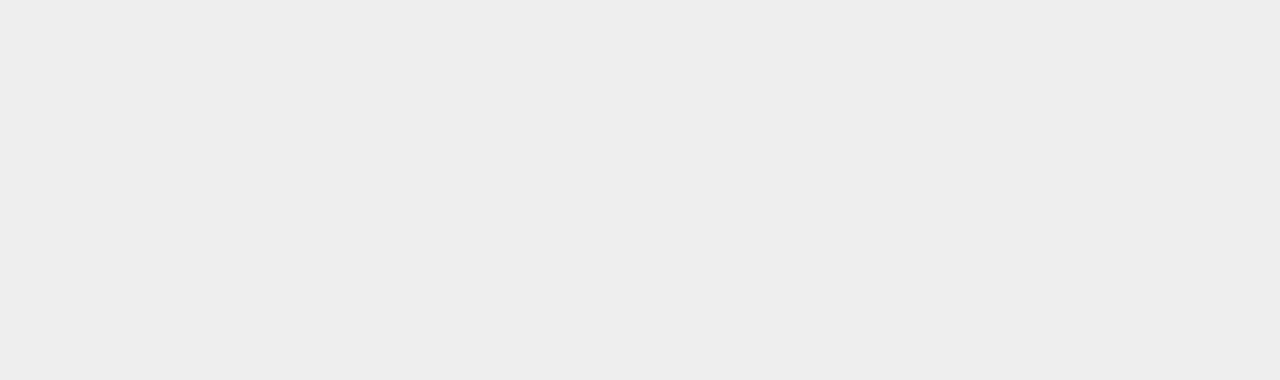
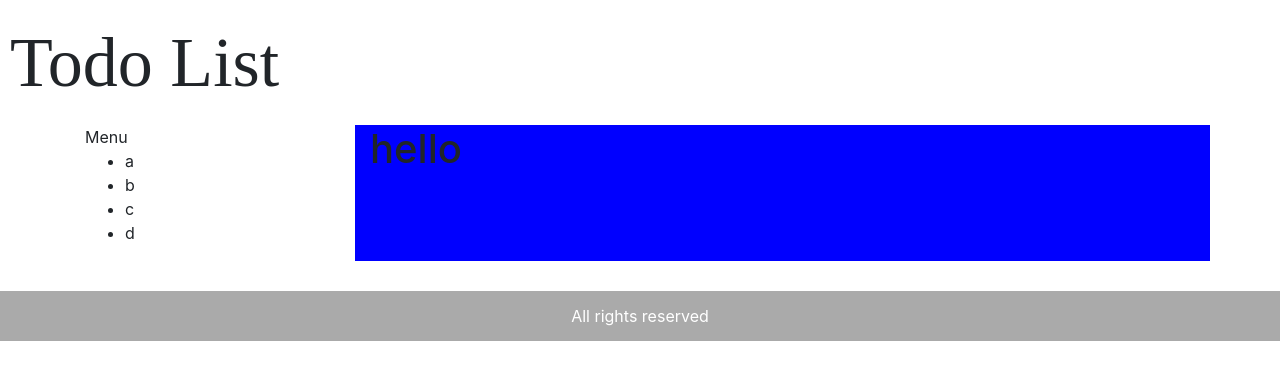
Before and after one commit to rika0384/todolist, a plain HTML site: page index.html in a window 1280 px wide. Drawn offline with nearby package versions, Linux system fonts and the light colour scheme.

Commit message:
create sample

```diff
--- a/css/styles.css
+++ b/css/styles.css
@@ -1,5 +1,21 @@
 body{
   font-family: 'Courier New', sans-serif;
-  font-size: 14px;
+  font-size: 20px;
   background: #eee;
 }
+
+.title{
+    margin: auto;
+    padding: 10px;
+    font-size: 70px;
+    font-family: 'Ultra';
+}
+
+#footer{
+    background-color: #aaa;
+    height: 50px;
+    text-align: center;
+    line-height: 50px;
+    color : #fff;
+    margin-top:30px;
+}
--- a/index.html
+++ b/index.html
@@ -4,8 +4,89 @@
   <meta charset="utf-8">
   <title>Todo List</title>
   <link rel="stylesheet" href="css/styles.css">
+  <!-- viewport meta -->
+  <meta name="viewport" content="width=device-width, initial-scale=1, shrink-to-fit=no">
+
+  <!-- Bootstrap CSS -->
+  <link rel="stylesheet" href="https://maxcdn.bootstrapcdn.com/bootstrap/4.0.0/css/bootstrap.min.css" integrity="sha384-Gn5384xqQ1aoWXA+058RXPxPg6fy4IWvTNh0E263XmFcJlSAwiGgFAW/dAiS6JXm" crossorigin="anonymous">
+
+
 </head>
 <body>
-  <script src="js/main.js"></script>
+    <div class="title">Todo List</div>
+    <div class="container">
+        <div class="row">
+
+            <div class="col-md-3">
+                <div class="panel panel-primary">
+                    <div class="panel-heading">Menu</div>
+                    <div class="panel-body">
+                        <ul>
+                        <li>a</li>
+                        <li>b</li>
+                        <li>c</li>
+                        <li>d</li>
+                        </ul>
+                    </div>
+                </div>
+            </div>
+
+            <!-- main -->
+            <div class="col-md-9" style="background-color:blue">
+                <!-- apply custom style -->
+                <div class="page-header">
+                <h1>hello</h1>
+                </div>
+            </div>
+
+        </div>
+
+    </div>
+
+
+        <div id="footer">All rights reserved</div>
+      <script src="js/main.js"></script>
+      <script src="https://code.jquery.com/jquery-3.2.1.slim.min.js" integrity="sha384-KJ3o2DKtIkvYIK3UENzmM7KCkRr/rE9/Qpg6aAZGJwFDMVNA/GpGFF93hXpG5KkN" crossorigin="anonymous"></script>
+      <script src="https://cdnjs.cloudflare.com/ajax/libs/popper.js/1.12.9/umd/popper.min.js" integrity="sha384-ApNbgh9B+Y1QKtv3Rn7W3mgPxhU9K/ScQsAP7hUibX39j7fakFPskvXusvfa0b4Q" crossorigin="anonymous"></script>
+      <script src="https://maxcdn.bootstrapcdn.com/bootstrap/4.0.0/js/bootstrap.min.js" integrity="sha384-JZR6Spejh4U02d8jOt6vLEHfe/JQGiRRSQQxSfFWpi1MquVdAyjUar5+76PVCmYl" crossorigin="anonymous"></script>
+
+<!--
+
+        <div class="row">
+            <div class="nav nav-pills nav-stacked">
+                <ul>
+                  <h2>目次</h2>
+                  <li><a href="#menu01">競プロ問題埋め</a></li>
+                  <li><a href="#menu02">英語の勉強</a></li>
+                  <li><a href="#menu03">プログラミング</a></li>
+                </ul>
+            </div>
+            <div class="">
+                <div class="tasks">
+                    <div class="box" id="menu01">
+                      <h2>競プロ問題埋め</h2>
+                      <li>aoj450AC</li>
+                      <li>aojicpc250まで埋める</li>
+                      <li>atcoder 500点まで埋める</li>
+                      <li>atcoder 700AC</li>
+                      <li>atcoder ABC全部埋める</li>
+                      <li>atcoder ARCのABを埋める</li>
+                    </div>
+                    <div class="box" id="menu02">
+                        <h2>英語の勉強</h2>
+                        <li>TOEICの勉強</li>
+                        <li>アジア地区の英訳</li>
+                        <li>CSA埋め</li>
+                        <li>こどふぉ埋め</li>
+                    </div>
+                    <div class="box" id="menu03">
+                        <h2>プログラミング</h2>
+                        <li>bootstrap</li>
+                        <li>elm</li>
+                    </div>
+                </div>
+            </div>
+        </div>
+    -->
 </body>
 </html>
```
Also changed, not shown: js/main.js (line endings or trailing spaces).
